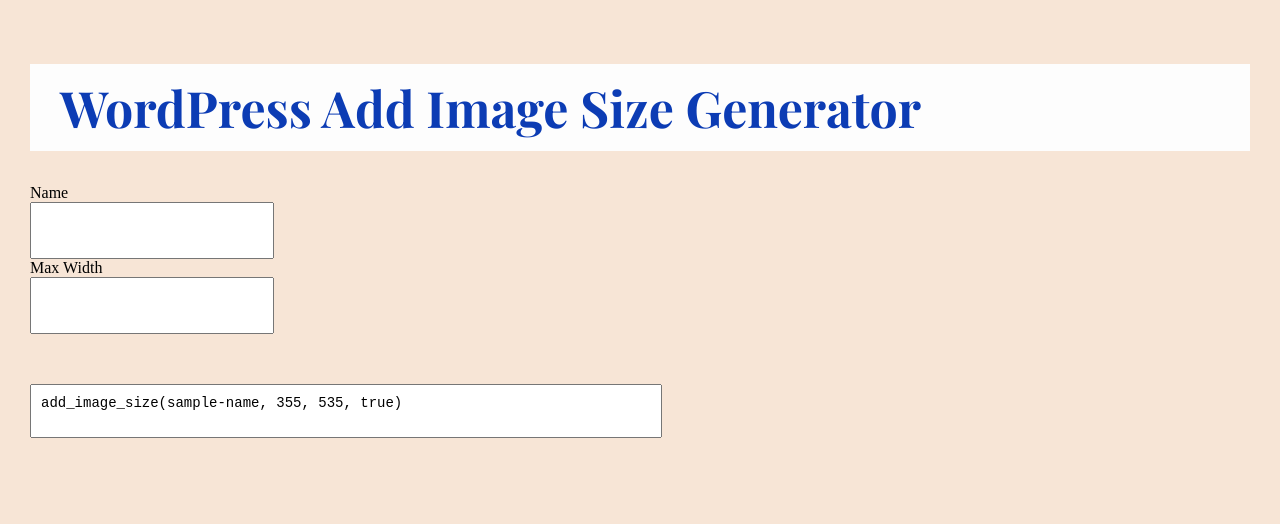
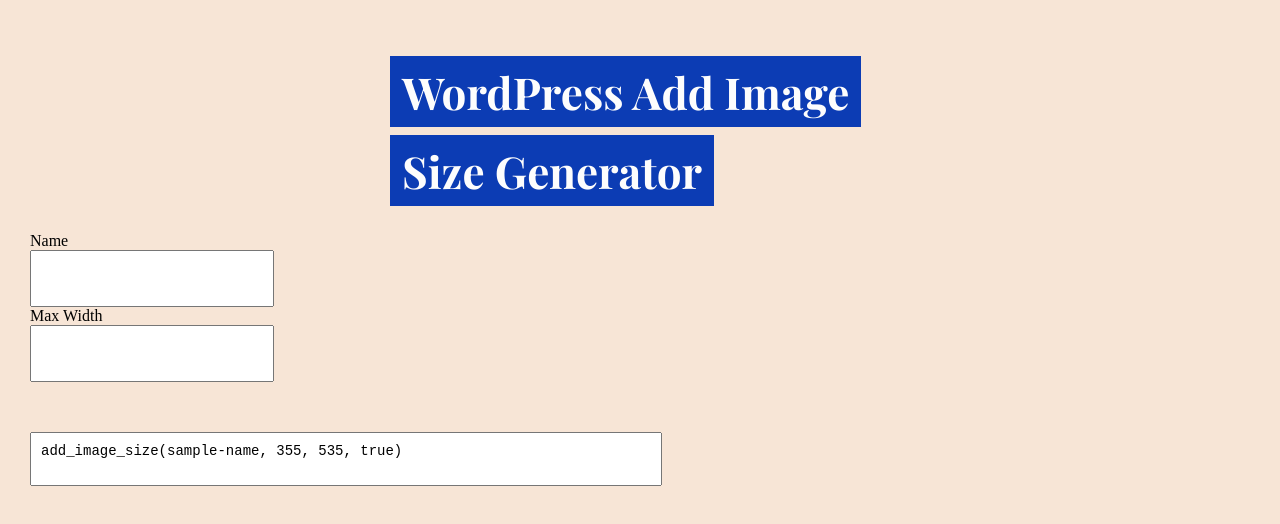
Before and after one commit to joecooper3/wp-addimage, a React (Create React App) app: page / in a window 1280 px wide. Shown: the top 524 px of the page. Built offline with nearby package versions, Linux system fonts and the light colour scheme.

Commit message:
Some refactoring, linting, pretty-ing, title styles

```diff
--- a/package.json
+++ b/package.json
@@ -5,7 +5,8 @@
   "dependencies": {
     "react": "^16.8.2",
     "react-dom": "^16.8.2",
-    "react-scripts": "2.1.5"
+    "react-scripts": "2.1.5",
+    "styled-components": "^4.1.3"
   },
   "scripts": {
     "start": "react-scripts start",
@@ -29,7 +30,6 @@
     "eslint-plugin-jsx-a11y": "^6.1.2",
     "eslint-plugin-prettier": "^3.0.0",
     "eslint-plugin-react": "^7.11.1",
-    "prettier": "^1.15.3",
-    "styled-components": "^4.1.3"
+    "prettier": "^1.15.3"
   }
 }
--- a/src/App.js
+++ b/src/App.js
@@ -1,38 +1,12 @@
 import React, { Component } from 'react';
 import styled from 'styled-components';
 
-import { GlobalStyle, blue, white } from './styles';
-import { OptionsContext } from './components/OptionsContext';
+import { GlobalStyle } from './styles';
+import { OptionsContext } from './context/OptionsContext';
+import OptionsProvider from './context/OptionsProvider';
 
 import FormContainer from './components/FormContainer';
-
-class OptionsProvider extends Component {
-  state = {
-      name: 'sample-name',
-      width: null,
-      height: null,
-      hardCrop: false
-  }
-
-  changeName = (inp) => {
-    this.setState({
-      name: inp.target.value
-    })
-  }
-
-render() {
-  return (
-    <OptionsContext.Provider
-      value={{
-          options: this.state,
-          changeName: this.changeName
-      }}
-    >
-        {this.props.children}
-    </OptionsContext.Provider>
-  )
-}
-}
+import Title from './components/Title';
 
 class App extends Component {
   render() {
@@ -40,10 +14,10 @@ class App extends Component {
       <OptionsProvider>
         <Container>
           <GlobalStyle />
-          <Title>WordPress Add Image Size Generator</Title>
+          <Title />
           <FormContainer />
         </Container>
-     </OptionsProvider>
+      </OptionsProvider>
     );
   }
 }
@@ -56,16 +30,4 @@ const Container = styled.div`
   width: 100%;
   max-width: calc(100vw - 60px);
   grid-template-columns: 1fr 1fr;
-`
-
-const Title = styled.h1`
-  font-size: 50px;
-  display: inline;
-  box-sizing: border-box;
-  grid-column: 1 / 3;
-  padding: 10px 30px;
-  color: ${blue};
-  font-family: 'Playfair Display', serif;
-  width: 100%;
-  background: ${white};
-`
+`;
--- a/src/components/FormContainer.js
+++ b/src/components/FormContainer.js
@@ -6,19 +6,17 @@ import styled from 'styled-components';
 import Input from './Input';
 import CodeHome from './CodeHome';
 
-const FormContainer = () => {
-  return (
-    <Container>
-        <Input name='Name' type='text' />
-        <Input name='Max Width' type='number' />
-        <CodeHome />
-    </Container>
-  )
-}
+const FormContainer = () => (
+  <Container>
+    <Input name="Name" type="text" />
+    <Input name="Max Width" type="number" />
+    <CodeHome />
+  </Container>
+);
 
 export default FormContainer;
 
 const Container = styled.div`
-    grid-columns: 1 / 3;
-    height: 100px;
+  grid-columns: 1 / 3;
+  height: 100px;
 `;
--- a/src/components/Input.js
+++ b/src/components/Input.js
@@ -1,7 +1,7 @@
 import React, { Component } from 'react';
 import styled from 'styled-components';
 
-import { OptionsContext } from './OptionsContext';
+import { OptionsContext } from '../context/OptionsContext';
 import { blue } from '../styles';
 
 class Input extends Component {
@@ -15,7 +15,7 @@ class Input extends Component {
             <label htmlFor={idName}>{name}</label>
             <Field id={idName} type={type} onChange={context.changeName} />
           </InputContainer>
-        ) }
+        )}
       </OptionsContext.Consumer>
     );
   }
@@ -26,7 +26,7 @@ export default Input;
 const InputContainer = styled.div`
   display: flex;
   flex-flow: column nowrap;
-`
+`;
 const Field = styled.input`
   width: 200px;
   color: ${blue};
--- /dev/null
+++ b/src/components/Title.js
@@ -0,0 +1,32 @@
+import React from 'react';
+import styled from 'styled-components';
+
+import { blue, white } from '../styles';
+
+const Title = () => (
+  <TitleContainer>
+    <h1>WordPress Add Image Size Generator</h1>
+  </TitleContainer>
+);
+
+export default Title;
+
+const TitleContainer = styled.div`
+  font-size: 22px;
+  line-height: 1.8;
+  padding: 2px 0;
+  width: 500px;
+  margin: 20px auto;
+  grid-column: 1 / 3;
+  color: ${white};
+  font-family: 'Playfair Display', serif;
+  h1 {
+    background-color: ${blue};
+    text-align: center;
+    color: ${white};
+    display: inline;
+    padding: 6px 12px;
+    box-decoration-break: clone;
+    -webkit-box-decoration-break: clone;
+  }
+`;
--- a/src/components/OptionsContext.js
+++ b/src/context/OptionsContext.js
@@ -1,3 +1,3 @@
-import React from 'react'
+import React from 'react';
 
 export const OptionsContext = React.createContext();
--- /dev/null
+++ b/src/context/OptionsProvider.js
@@ -0,0 +1,32 @@
+import React, { Component } from 'react';
+import { OptionsContext } from './OptionsContext';
+
+class OptionsProvider extends Component {
+  state = {
+    name: 'sample-name',
+    width: null,
+    height: null,
+    hardCrop: false
+  };
+
+  changeName = inp => {
+    this.setState({
+      name: inp.target.value
+    });
+  };
+
+  render() {
+    return (
+      <OptionsContext.Provider
+        value={{
+          options: this.state,
+          changeName: this.changeName
+        }}
+      >
+        {this.props.children}
+      </OptionsContext.Provider>
+    );
+  }
+}
+
+export default OptionsProvider;
```
Also changed, not shown: src/components/CodeHome.js (+6 -3 lines). Lines whose indentation alone changed are shown as unchanged.
